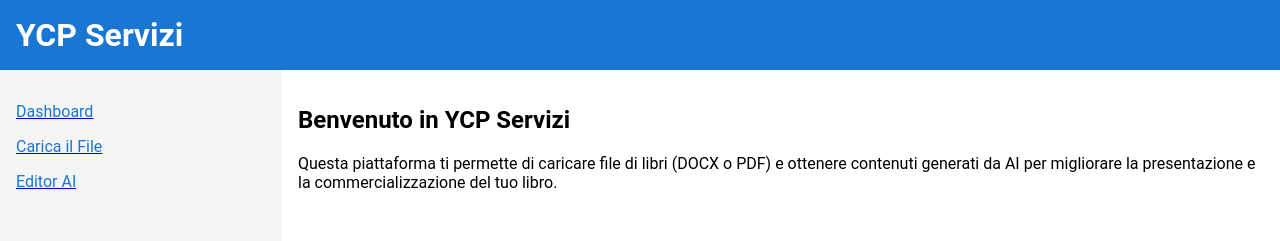
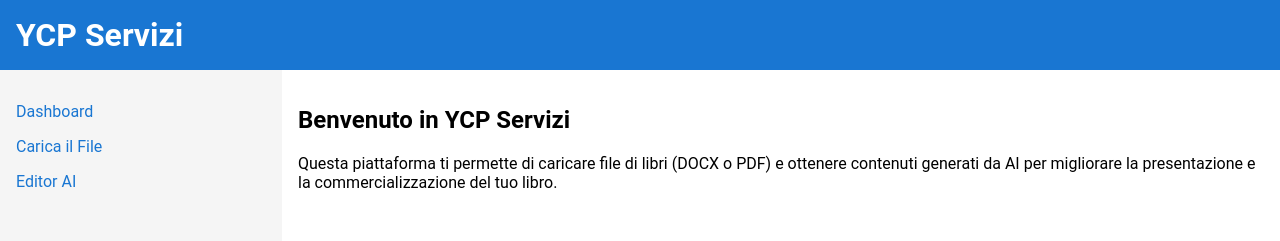
Before and after one commit to MarcoLP1822/YCP-Servizi, a Next.js app: page / in a window 1280 px wide. Shown: the top 241 px of the page. Built offline with nearby package versions, Linux system fonts and the light colour scheme.

Commit message:
bug fixes in Navigation.tsx

```diff
--- a/components/Navigation.tsx
+++ b/components/Navigation.tsx
@@ -12,7 +12,8 @@
  * - Next.js Link: per la navigazione client-side.
  *
  * @notes
- * - Gli stili sono di base e possono essere estesi con classi CSS o soluzioni CSS-in-JS.
+ * - Rimosso il tag <a> interno a <Link> per evitare l'errore "Invalid <Link> with <a> child".
+ * - Ora passiamo lo stile direttamente a <Link>.
  */
 
 import React from 'react';
@@ -23,18 +24,18 @@ const Navigation: React.FC = () => {
     <nav>
       <ul style={{ listStyleType: 'none', padding: 0 }}>
         <li style={{ marginBottom: '1rem' }}>
-          <Link href="/">
-            <a style={{ textDecoration: 'none', color: '#1976D2' }}>Dashboard</a>
+          <Link href="/" style={{ textDecoration: 'none', color: '#1976D2' }}>
+            Dashboard
           </Link>
         </li>
         <li style={{ marginBottom: '1rem' }}>
-          <Link href="/upload">
-            <a style={{ textDecoration: 'none', color: '#1976D2' }}>Carica il File</a>
+          <Link href="/upload" style={{ textDecoration: 'none', color: '#1976D2' }}>
+            Carica il File
           </Link>
         </li>
         <li style={{ marginBottom: '1rem' }}>
-          <Link href="/editor">
-            <a style={{ textDecoration: 'none', color: '#1976D2' }}>Editor AI</a>
+          <Link href="/editor" style={{ textDecoration: 'none', color: '#1976D2' }}>
+            Editor AI
           </Link>
         </li>
       </ul>
```
